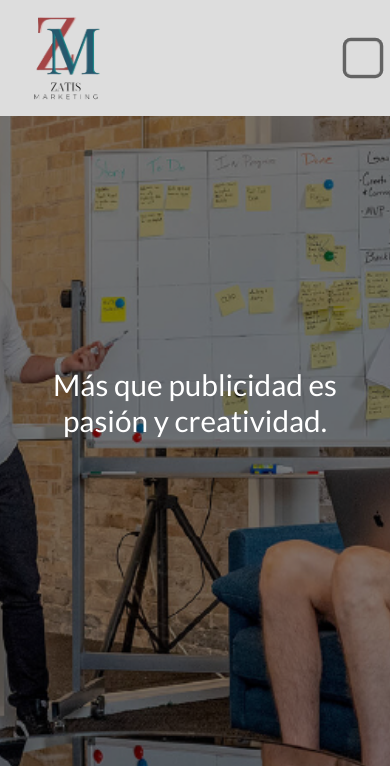
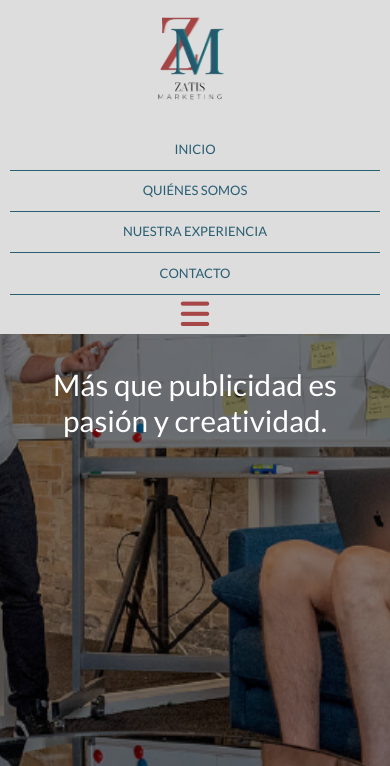
Before and after one commit to jesestsana93/zatismarketing, a plain HTML site: page index.html in a window 390 px wide. Both pictures are taken after a click on the button "Conmutar navegación". Shown: the top 766 px of the page. Drawn offline with Linux system fonts and the light colour scheme; files whose address does not match are found by name; a web font is replaced by a local one.

Commit message:
icono de menu mobil y desplegado

```diff
--- a/css/estilos.css
+++ b/css/estilos.css
@@ -77,7 +77,6 @@ body {
   padding: 1rem 0;
 }
 
-
 .boton-menu {
   border: 0;
   font-size: 2rem;
@@ -87,27 +86,46 @@ body {
   color: #fff;
 }
 
-.boton-menu:focus {
-  outline: 0;
+ .boton-menu:before {
+  font-family: 'Font Awesome 5 Free';
+  font-size: 2.5rem;
+  font-weight: 900;
+  color: var(--rojos);
+  content: "\f0c9";
 }
 
-#menu-principal {
+/* .icono-cerrar:before {
+  position: relative;
+  left: .2rem;
+  font-size: 2.5rem;
+  content: "\f00d";
+} */
+
+.navbar-toggler:focus {
+  box-shadow: none !important;
+}
+
+.navbar>.container{
+  justify-content: center !important;
+}
+
+#enlacesMenuPrincipal {
   -webkit-box-flex: 1;
   -webkit-flex: 1 1 100%;
   -ms-flex: 1 1 100%;
   flex: 1 1 100%;
 }
 
-#menu-principal ul {
+#enlacesMenuPrincipal ul {
   padding: 0;
   list-style: none;
   margin: 1rem 0 0 0;
   z-index: 300;
 }
 
-#menu-principal ul a {
+#enlacesMenuPrincipal ul a {
   display: flex;
-  justify-content: space-between;
+  justify-content: center;
   padding: .8rem 0;
   text-align: center;
   color: #000;
@@ -117,13 +135,14 @@ body {
 }
 
 @media(min-width:992px){
-  #menu-principal ul a {
+  #enlacesMenuPrincipal ul a {
     padding: .8rem 1.5rem;
+    justify-content: space-between;
   }
 }
 
-#menu-principal ul li a:hover,
-#menu-principal ul li a.active {
+#enlacesMenuPrincipal ul li a:hover,
+#enlacesMenuPrincipal ul li a.active {
   color: var(--azul);
   border-bottom: 1px solid var(--azul);
 }
--- a/index.html
+++ b/index.html
@@ -39,20 +39,20 @@
     ======================================-->
     <section id="inicio">
         <header class="encabezado fixed-top py-0" role="banner" id="encabezado">
-            <navbar class="navbar navbar-light navbar-expand-lg py-0" id="menu-navegacion">
+            <navbar class="navbar navbar-light navbar-expand-lg py-0 z-index-1" id="menu-navegacion">
                 <div class="container">
                     <!--LOGOTIPO DEL SITIO-->
                     <a class="navbar-brand" href="index.html">
                         <img class="img-fluid logo" src="images/logo.png" alt="logo">
                     </a>
                     <!-- Botón del menú responsive -->
-                    <button class="navbar-toggler d-lg-none order-1" data-target="#menu-principal"
-                        data-toggle="collapse" type="button" aria-controls="menu-principal" arial-expanded=" false"
-                        arial-label="Desplegar menu de navegacion">
+                    <button class="navbar-toggler border-0 d-lg-none order-1" type="button" data-bs-toggle="collapse"
+                    data-bs-target="#enlacesMenuPrincipal" aria-controls="enlacesMenuPrincipal" aria-expanded="false"
+                    aria-label="Conmutar navegación">
                         <span class="boton-menu"></span>
                     </button>
                     <!--Barra de navegación -->
-                    <div class="collapse navbar-collapse" id="menu-principal">
+                    <div class="collapse navbar-collapse text-center" id="enlacesMenuPrincipal">
                         <ul class="navbar-nav ms-auto">
                             <li class="nav-item"><a class="nav-link active" href="#inicio">Inicio</a></li>
                             <li class="nav-item"><a class="nav-link" href="#quienes-somos">Quiénes somos </a></li>
--- a/js/sitio.js
+++ b/js/sitio.js
@@ -8,12 +8,12 @@ $(function () {
 
 
     /*Al hacer click en un enlace del menú principal */
-    $('#menu-principal .navbar-nav a').click(function () {
+    $('#enlacesMenuPrincipal .navbar-nav a').click(function () {
         /* 1) Quita la clase ".icono-cerrar" */
         $('.boton-menu').removeClass('icono-cerrar');
 
         /*2) Contraemos el menu */
-        $('#menu-principal .navbar-collapse').collapse('hide');
+        $('#enlacesMenuPrincipal .navbar-collapse').collapse('hide');
     });
 
 
@@ -33,7 +33,7 @@ $(function () {
     /*---------------------------------------------------------------
     4. INICIANDO "page-scroll-to-id" para navegacion ligera del menu
      ---------------------------------------------------------------*/
-    $('#menu-principal a').mPageScroll2id({
+    $('#enlacesMenuPrincipal a').mPageScroll2id({
         offset: 70,
         highlightClass:'active'
     });
```
